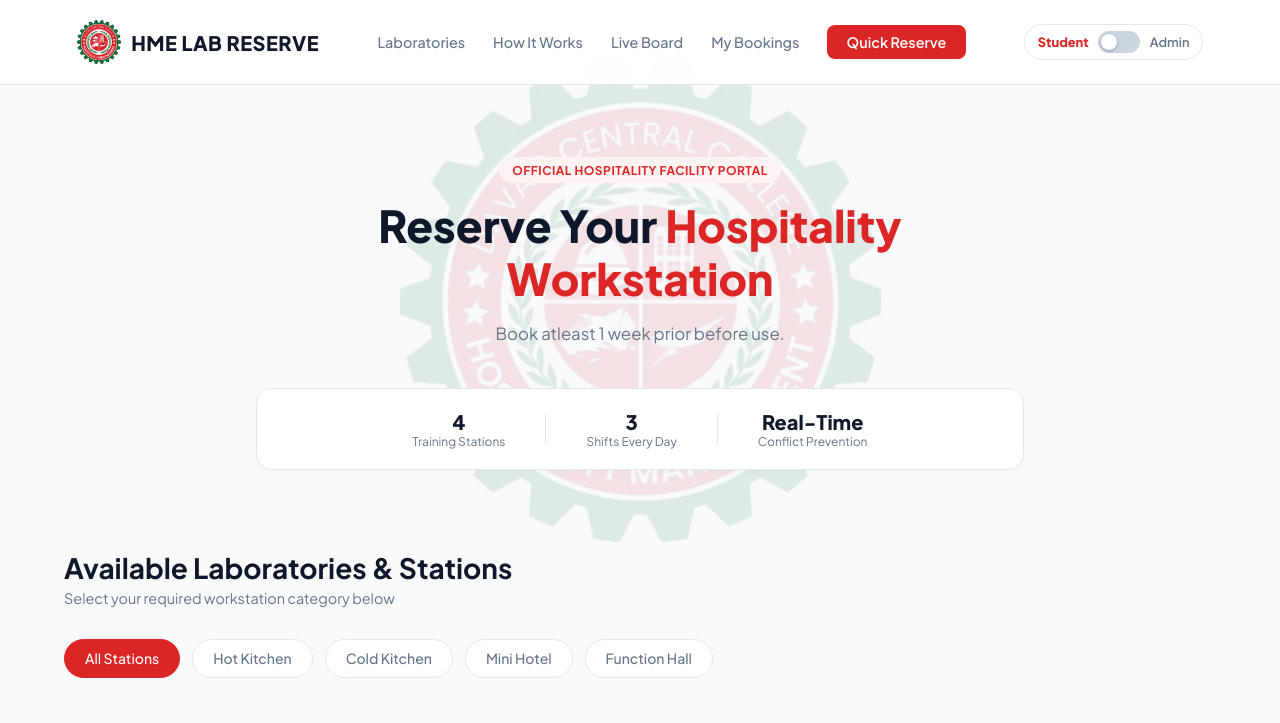
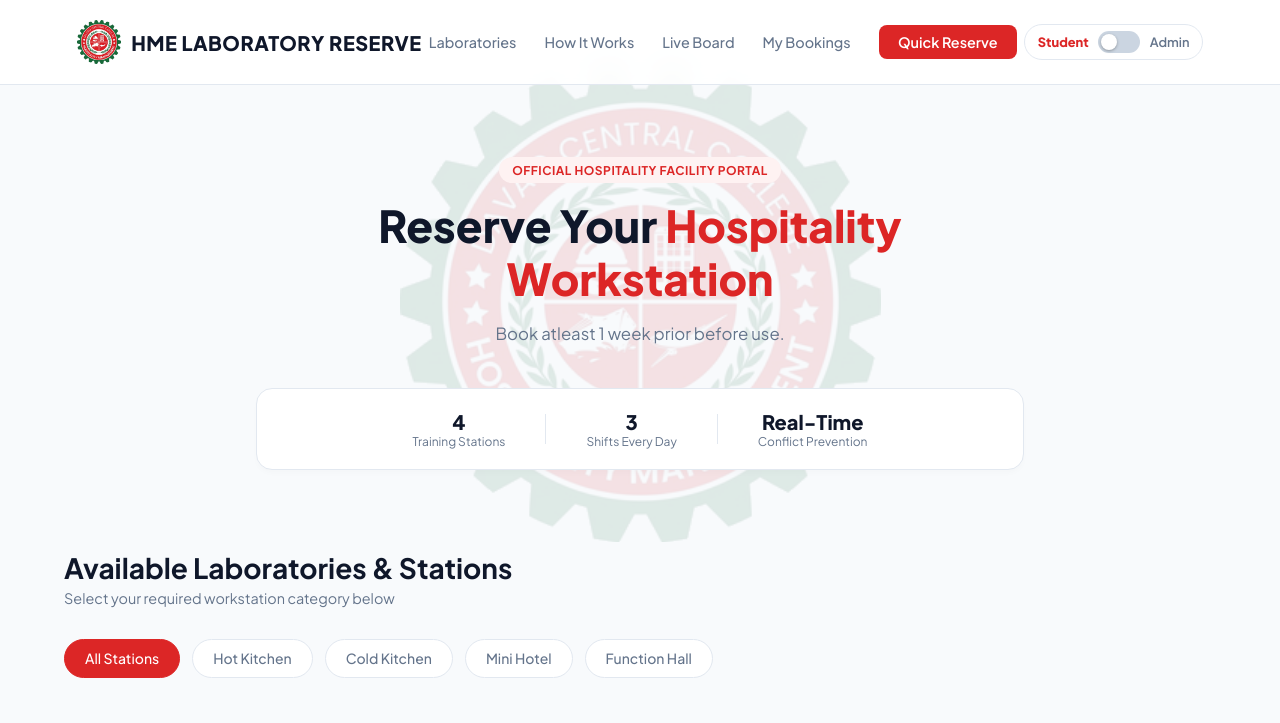
Before and after one commit to alamedajabez-alt/laboratoryreservation, a plain HTML site: page index.html in a window 1280 px wide. Shown: the top 723 px of the page. Drawn offline with Linux system fonts and the light colour scheme.

Commit message:
minor changes

```diff
--- a/index.html
+++ b/index.html
@@ -15,7 +15,7 @@
 
   <!-- Navigation Bar -->
   <nav class="navbar">
-    <a class="logo" href="index.html" aria-label="Davao Central College Hospitality Management — LAB RESERVE"><img class="logo-img" src="logo.png" alt="Davao Central College Hospitality Management logo" width="44" height="44"><span>HME LAB RESERVE</span></a>
+    <a class="logo" href="index.html" aria-label="Davao Central College Hospitality Management — LAB RESERVE"><img class="logo-img" src="logo.png" alt="Davao Central College Hospitality Management logo" width="44" height="44"><span>HME LABORATORY RESERVE</span></a>
 
     <div class="nav-links" id="navStudent">
       <a href="#labs">Laboratories</a>
```
